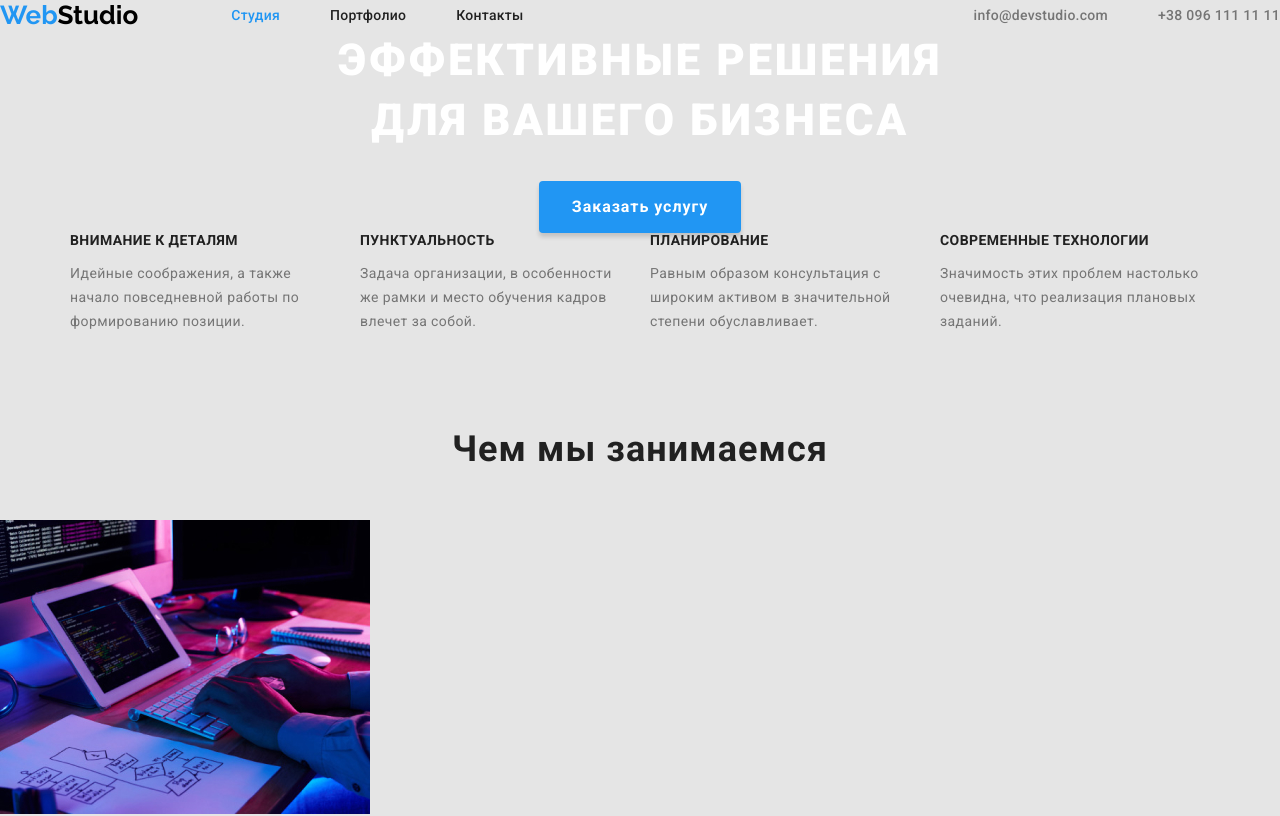
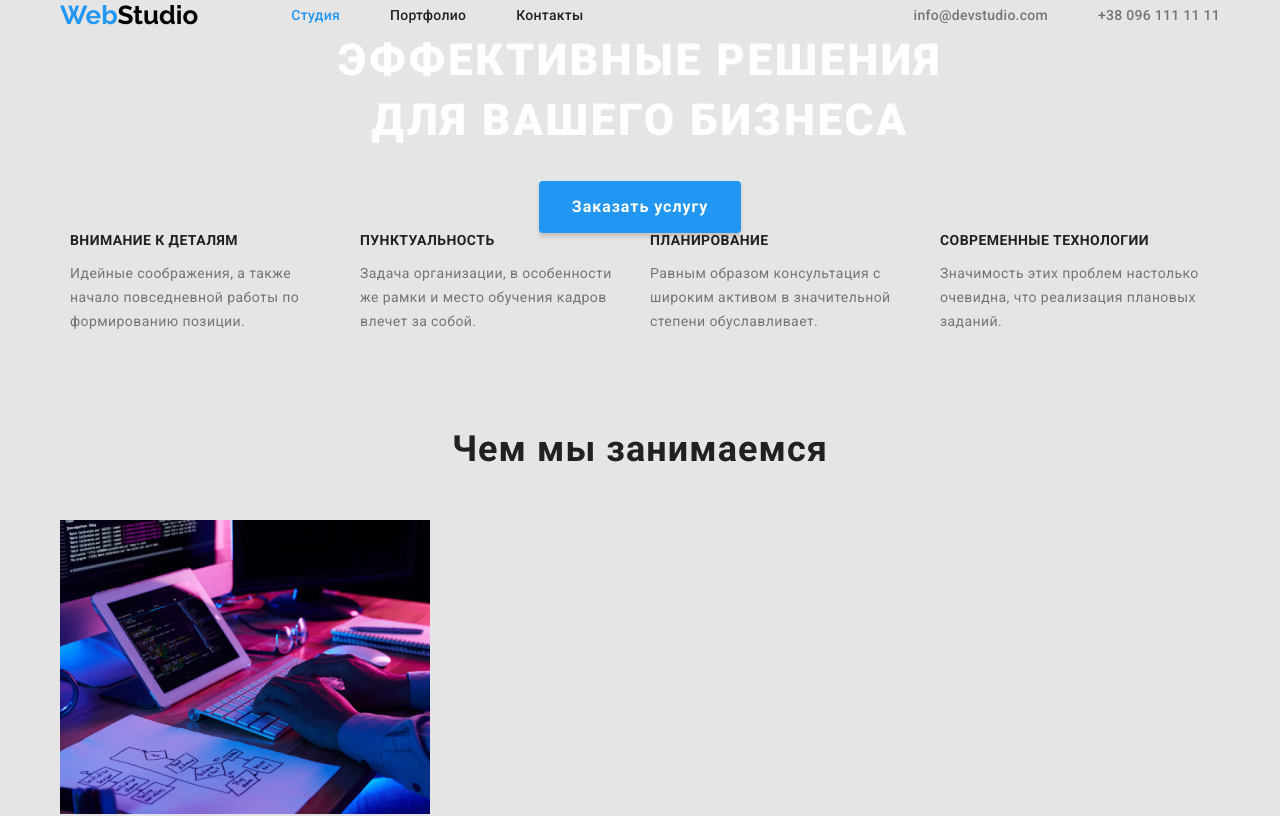
Before and after one commit to AndrL2311/goit-markup-hw-03, a plain HTML site: page index.html in a window 1280 px wide. Shown: the top 816 px of the page. Drawn offline with nearby package versions, Linux system fonts and the light colour scheme.

Commit message:
Мелкие правки + центральный container

```diff
--- a/css/styles.css
+++ b/css/styles.css
@@ -38,6 +38,14 @@
 body {
   font-family: var(--main-fond);
   background-color: var(--background-color);
+}
+
+.container {
+  width: 1200px;
+  margin-left: auto;
+  margin-right: auto;
+  padding-left: 20px;
+  padding-right: 20px;
 }
 
 /* header */
@@ -136,6 +144,7 @@ body {
 }
 
 .text-feature {
+  width: 270px;
   margin-top: 0px;
   margin-bottom: 0px;
 
@@ -144,9 +153,7 @@ body {
   letter-spacing: 0.03em;
   color: var(--text-color);
 }
-.properties-item {
-  width: 270px;
-}
+
 .properties-item + .properties-item {
   margin-left: 20px;
 }
--- a/index.html
+++ b/index.html
@@ -14,7 +14,7 @@
     <link rel="stylesheet" href="./css/styles.css">
 </head>
 <body>
-    <header class="header">
+    <header class="header container">
         <div class="container-header">
         <nav class="navigation">
             <a class="link logo" href="./index.html" lang="en">
@@ -33,7 +33,7 @@
         </div>
     </header>
 
-    <main>
+    <main class="container">
         <!-- HERO -->
         <section>
           <h1 class="title-hero">Эффективные решения <br> для вашего бизнеса</h1>
@@ -95,7 +95,7 @@
         </section>
     </main>
 
-    <footer class="footer">
+    <footer class="footer container">
         <a class="link logo" href="./index.html" lang="en">
             Web<Span class="logo-studio-footer">Studio</Span>
         </a>
```
